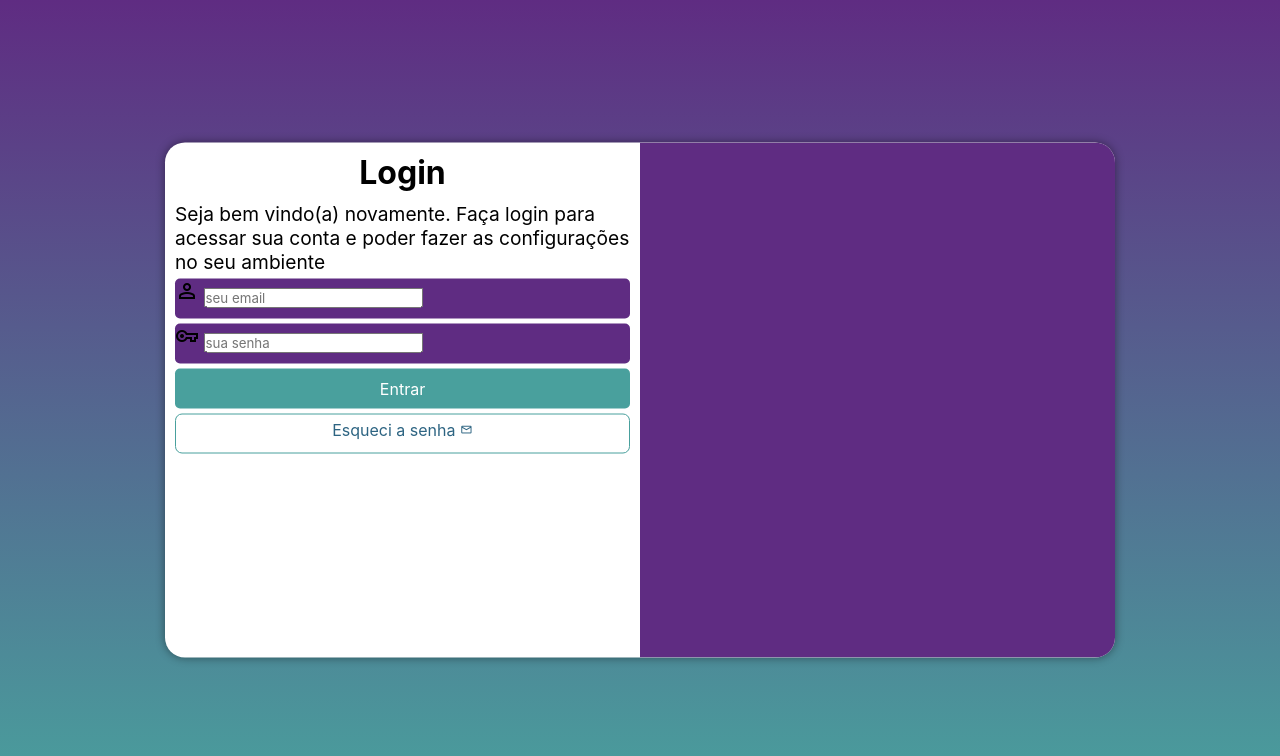
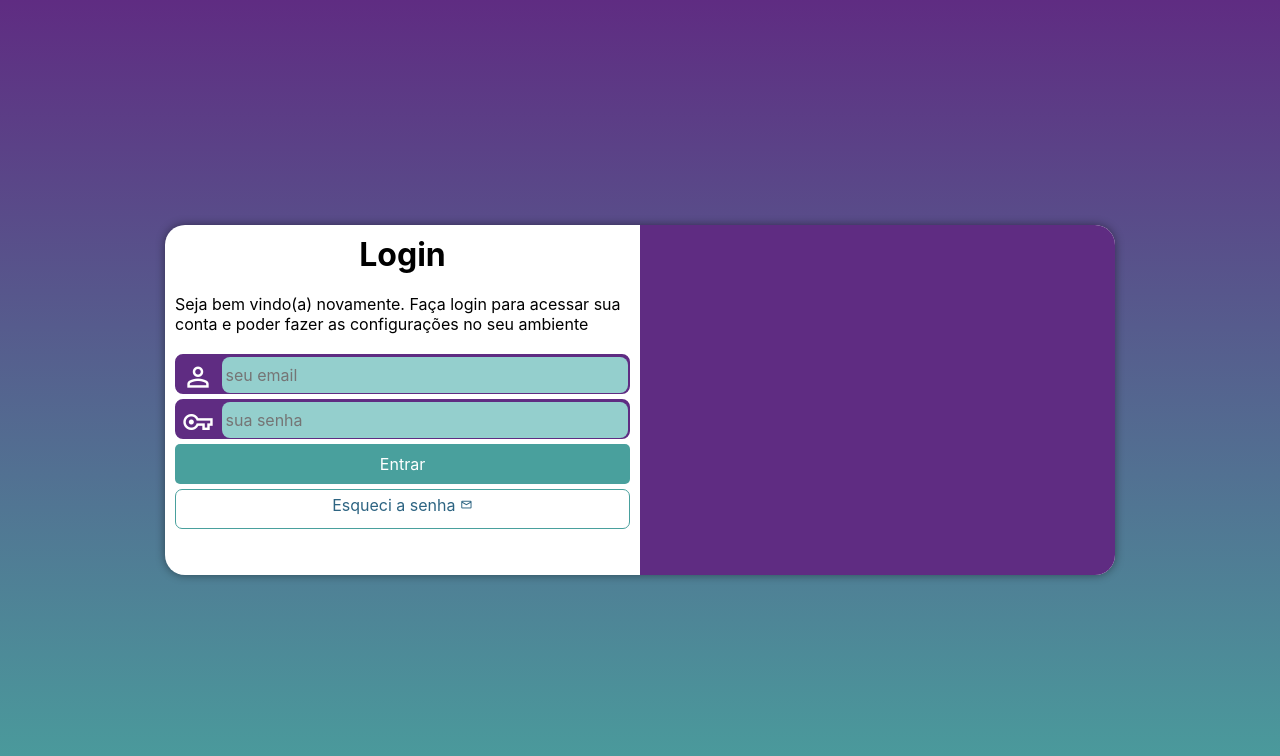
Before and after one commit to nivia-dev/projeto-login, a plain HTML site: page index.html in a window 1280 px wide. Drawn offline with nearby package versions, Linux system fonts and the light colour scheme.

Commit message:
Finalizando projeto

```diff
--- a/estilos/media-query.css
+++ b/estilos/media-query.css
@@ -7,6 +7,7 @@
 
     section#login {
         width: 80vw;
+        height: 280px;
     }
 
     section#login > div#imagem {
@@ -28,6 +29,7 @@
 
     section#login {
         width: 950px;
+        height: 350px;
     }
 
     section#login > div#imagem {
@@ -46,6 +48,7 @@
     }
 
     div#formulario > p {
-        font-size: 1.2em;
+        font-size: 1em;
+        margin: 20px 0px;
     }
 }
--- a/estilos/style.css
+++ b/estilos/style.css
@@ -29,14 +29,13 @@ section#login {
     position: absolute;
     top: 50%;
     left: 50%;
-    transform: translate(-50%, -50%);
     overflow: hidden;
     background-color: white;
     width: 250px;
     height: 515px;
     border-radius: 20px;
     box-shadow: 0px 0px 10px rgba(0, 0, 0, 0.445);
-
+    transform: translate(-50%, -50%);
     transition: width .3s, height .3s;
     transition-timing-function: ease;
 }
@@ -65,15 +64,40 @@ div#formulario > p {
 
 form > div.campo {
     background-color: #5f2c82;
+    border: 2px solid #5f2c82;
     display: block;
     width: 100%;
     height: 40px;
-    border-radius: 5px;
+    border-radius: 8px;
     margin: 5px 0px;
 }
 
 div.campo > label {
     display: none;
+}
+
+div.campo > span {
+    color: white;
+    /*background-color: black;*/
+    font-size: 2em;
+    width: 40px;
+    padding: 5px;
+}
+
+div.campo > input {
+    background-color: #94cfcd;
+    font-size: 1em;
+    width: calc(100% - 45px);
+    height: 100%;
+    border: 0px;
+    border-radius: 8px;
+    padding: 4px;
+    transform: translateY(-12px);
+}
+
+div.campo > input:focus-within {
+    background-color: white;
+    border: none;
 }
 
 form > input[type=submit] {
```
